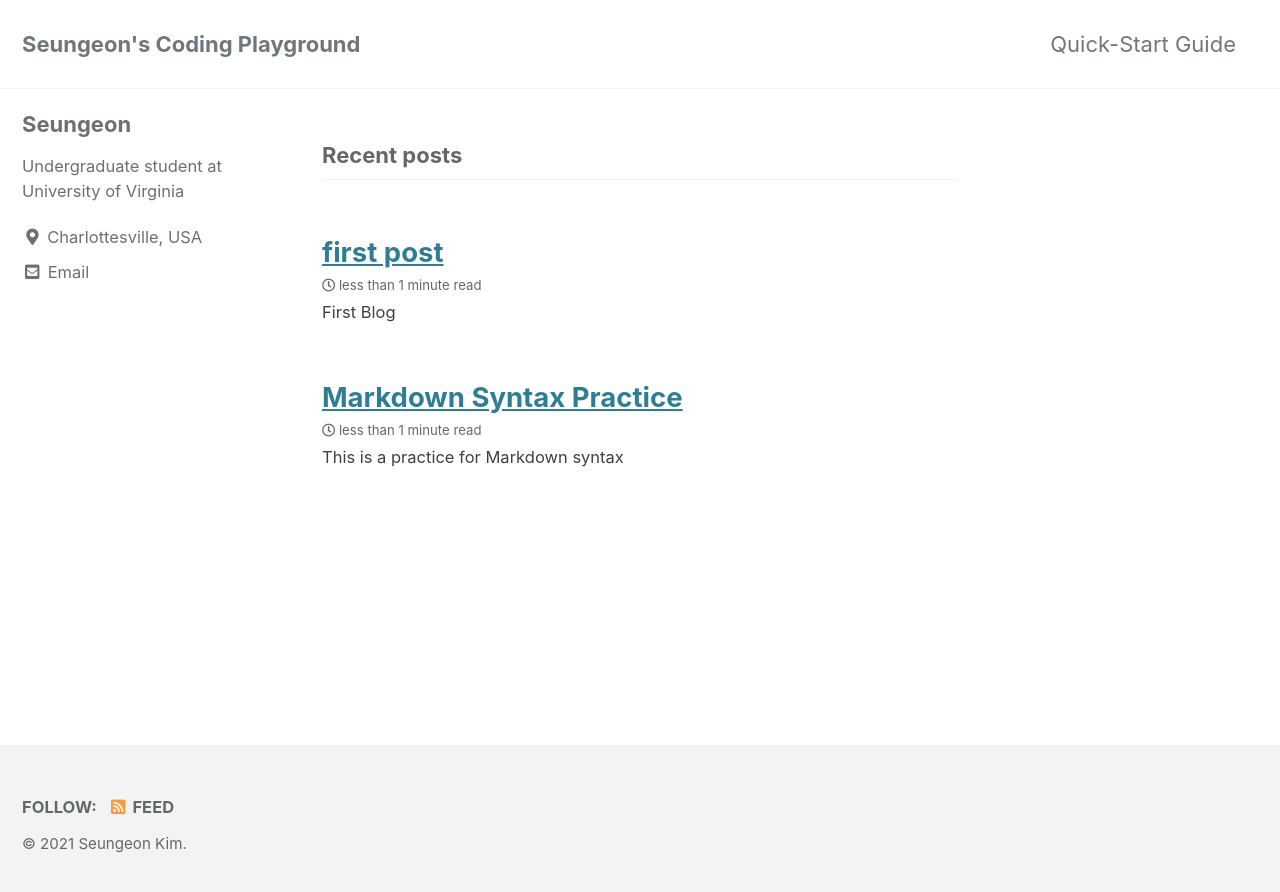
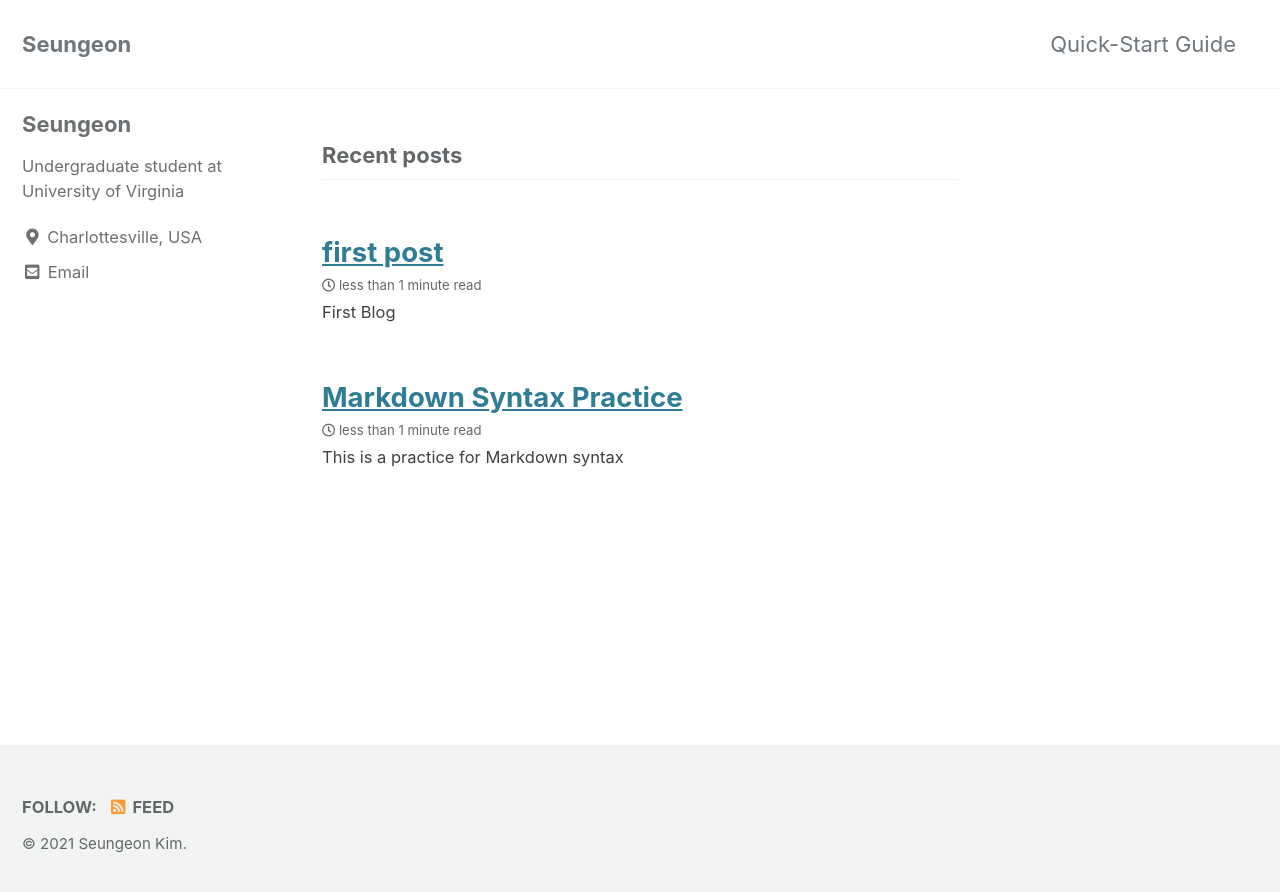
Before and after one commit to seungeonK/seungeonK.github.io, a Jekyll site: the page built from index.html, in a window 1280 px wide. Shown: the top 892 px of the page. Built offline with Jekyll 4.4.1, drawn with Linux system fonts in a browser that asks for light colours; cached includes are drawn as plain includes; the list of posts is cut into pages by our own code.

Commit message:
updated config

```diff
--- a/_config.yml
+++ b/_config.yml
@@ -16,7 +16,7 @@ minimal_mistakes_skin    : "default" # "air", "aqua", "contrast", "dark", "dirt"
 
 # Site Settings
 locale                   : "en-US"
-title                    : "Seungeon's Coding Playground"
+title                    : "Seungeon"
 title_separator          : "-"
 subtitle                 : # site tagline that appears below site title in masthead
 name                     : "Seungeon Kim"
```
